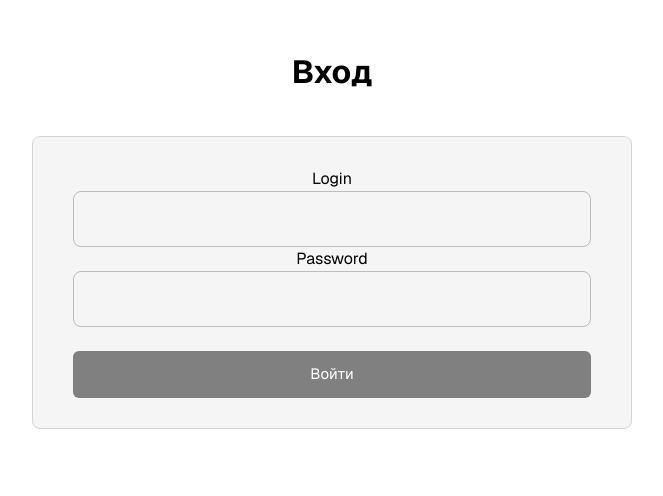
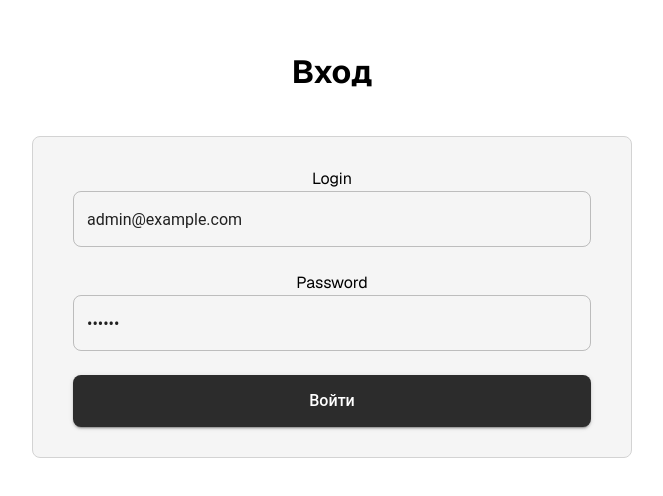
Before and after one commit to Dmitra4kovdenis/erm-fasady-sysoly, a Next.js app: page /auth/login in a window 1280 px wide. Shown: the part 142-638 px from the top of the page, without its empty margins (308-971 px from the left). Built offline with nearby package versions, Linux system fonts and the light colour scheme.

Commit message:
добавил селект

```diff
--- a/src/app/(private)/add-order/client.tsx
+++ b/src/app/(private)/add-order/client.tsx
@@ -1,15 +1,13 @@
 "use client";
 
 import css from "./page.module.scss";
-import Input from "@/app/auth/login/components/input/input";
+import Input from "@/components/input/input";
 import IconButton from "@mui/material/IconButton";
 import IconDelete from "@mui/icons-material/Delete";
 import { useFieldArray, useForm, FormProvider } from "react-hook-form";
 import { OrderModelType } from "@/zod-models/order-model";
 import { Button } from "@mui/material";
-import Select, {
-  SelectOption,
-} from "@/app/auth/login/components/select/select";
+import Select, { SelectOption } from "@/components/select/select";
 
 const defaultFields = {
   height: 0,
--- a/src/app/auth/login/page.module.scss
+++ b/src/app/auth/login/page.module.scss
@@ -27,17 +27,8 @@
   color: black;
 }
 
-.button {
-  width: 100%;
-  padding: 12px;
-  margin-top: 24px;
-  background: gray;
-  border: none;
-  border-radius: 6px;
-  font-size: 15px;
-  color: white;
-  cursor: pointer;
-  transition: background 0.3s;
+.field {
+  margin-bottom: 24px;
 }
 
 .button:hover {
--- a/src/app/auth/login/page.tsx
+++ b/src/app/auth/login/page.tsx
@@ -1,51 +1,62 @@
 "use client";
 
 import css from "./page.module.scss";
-import Input from "@/app/auth/login/components/input/input";
-import { useState } from "react";
+import Input from "@/components/input/input";
 import { useRouter } from "next/navigation";
+import { useForm } from "react-hook-form";
+import { Button } from "@mui/material";
+
+interface FormValues {
+  email: string;
+  password: string;
+}
 
 export default function Login() {
-  const [email, setEmail] = useState("admin@example.com");
-  const [password, setPassword] = useState("123456");
   const router = useRouter();
-  const [error, setError] = useState("");
 
-  const handleSubmit = async () => {
+  const submit = async ({ email, password }: FormValues) => {
     const res = await fetch("/api/login", {
       method: "POST",
       headers: { "Content-Type": "application/json" },
-      body: JSON.stringify({ email, password }),
+      body: JSON.stringify({
+        email,
+        password,
+      }),
     });
 
     const data = await res.json();
     if (data.success) router.push("/");
-    else setError(data.error);
   };
+
+  const { register, handleSubmit } = useForm<FormValues>({
+    defaultValues: {
+      email: "admin@example.com",
+      password: "123456",
+    },
+  });
 
   return (
     <div className={css.container}>
       <h2 className={css.title}>Вход</h2>
       <div className={css.loginBox}>
+        <div className={css.field}>
           <Input
-          value={email}
-          onChange={(e) => setEmail(e.target.value)}
-          name="email"
             placeholder="+73423423434"
             label="Login"
+            {...register("email")}
           />
+        </div>
+        <div className={css.field}>
           <Input
-          name="password"
             placeholder="Введите пароль"
             label="Password"
             type="password"
-          value={password}
-          onChange={(e) => setPassword(e.target.value)}
+            {...register("password")}
           />
-        <button className={css.button} onClick={handleSubmit}>
+        </div>
+        <Button variant="contained" fullWidth onClick={handleSubmit(submit)}>
           Войти
-        </button>
-        {error && <p style={{ color: "red" }}>{error}</p>}
+        </Button>
       </div>
     </div>
   );
--- a/src/app/auth/login/components/input/input.tsx
+++ b/src/components/input/input.tsx
@@ -10,12 +10,12 @@ interface InputProps extends OutlinedInputProps {
   className?: string;
 }
 
-export default function Input({ label, className }: InputProps) {
+export default function Input({ label, className, ...inputProps }: InputProps) {
   return (
     <div className={className}>
       <FormControl variant="outlined" fullWidth>
         <div>{label}</div>
-        <OutlinedInput />
+        <OutlinedInput {...inputProps} />
       </FormControl>
     </div>
   );
```
Also changed, not shown: src/components/input/input.module.scss (renamed from src/app/auth/login/components/input/input.module.scss), src/components/select/select.module.scss (renamed from src/app/auth/login/components/select/select.module.scss), src/components/select/select.tsx (renamed from src/app/auth/login/components/select/select.tsx). Lines whose indentation alone changed are shown as unchanged.
